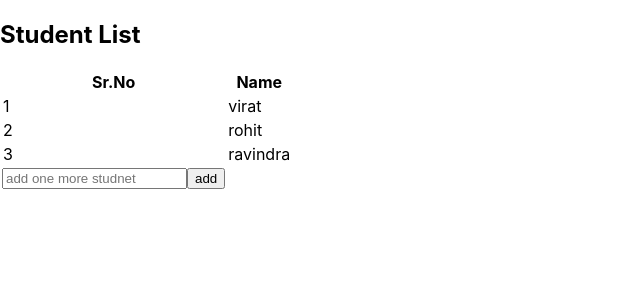
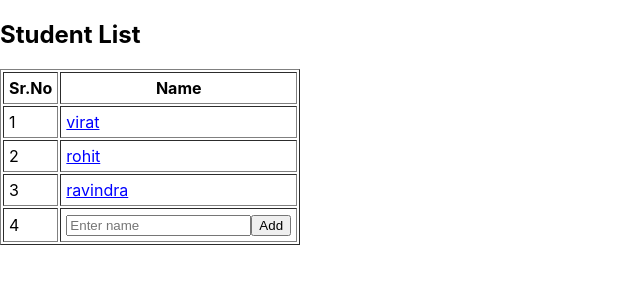
Before and after one commit to vvm3/StudentDetails, a React (Create React App) app: page / in a window 1280 px wide. Shown: the top 300 px of the page, without its empty margins (0-640 px from the left). Built offline with nearby package versions, Linux system fonts and the light colour scheme.

Commit message:
Add files via upload
add localstorage

```diff
--- a/src/FullClassList/studentlist.js
+++ b/src/FullClassList/studentlist.js
@@ -1,47 +1,58 @@
-import React, { useState } from 'react';
+import React, { useEffect, useState } from 'react';
 import studentData from "../Data/studentData.json";
 import { useNavigate } from 'react-router-dom';
-// import student from '../StudentPage/student';
 
 function StudentList() {
   const navigate = useNavigate();
-  const clickfun = (student) => {
-    navigate("/student", { state: student });
-  }
 
-  const [sname, setSname] = useState(studentData.students);
-  const[sname2, setSname2] = useState(
-    {
+  const [sname, setSname] = useState([]);
+  const [sname2, setSname2] = useState({
     srno: "",
     name: "",
     address: "",
     age: "",
     bloodGroup: "",
     email: ""
+  });
+
+  useEffect(() => {
+    const stored = localStorage.getItem("students");
+    if (stored) {
+      setSname(JSON.parse(stored));
+    } else {
+      setSname(studentData.students);
+      localStorage.setItem("students", JSON.stringify(studentData.students));
     }
-  );
+  }, []);
 
-const textChange = (e) =>{
-  const val = e.target.value;
-  const name = e.target.name;
-  setSname2((prev)=>({
+  const clickfun = (student) => {
+    navigate("/student", { state: student });
+  };
+
+  const textChange = (e) => {
+    const { name, value } = e.target;
+    setSname2((prev) => ({
       ...prev,
-      [name] : val
+      [name]: value
     }));
-}
+  };
 
- const add = (e) =>{
-      if(sname2 !== ""){
-        const newStudnet = {
-          srno : (sname.length + 1 ).toString(),
+  const add = () => {
+    if (!sname2.name.trim()) return;
+
+    const newStudent = {
+      srno: (sname.length + 1).toString(),
       name: sname2.name,
       address: sname2.address,
       age: sname2.age,
       bloodGroup: sname2.bloodGroup,
       email: sname2.email
-        }
+    };
 
-        setSname([...sname, newStudnet]);
+    const updatedList = [...sname, newStudent];
+    setSname(updatedList);
+    localStorage.setItem("students", JSON.stringify(updatedList));
+
     setSname2({
       srno: "",
       name: "",
@@ -50,15 +61,12 @@ const textChange = (e) =>{
       bloodGroup: "",
       email: ""
     });
-      }
-  }
-
-
+  };
 
   return (
     <div>
       <h2>Student List</h2>
-      <table>
+      <table border="1" cellPadding="5">
         <thead>
           <tr>
             <th>Sr.No</th>
@@ -70,13 +78,27 @@ const textChange = (e) =>{
             <tr key={student.srno}>
               <td>{student.srno}</td>
               <td>
-                <a Style={"cursor:pointer"} onClick={() => { clickfun(student) }}>{student.name}</a>
+                <span
+                  style={{ cursor: "pointer", color: "blue", textDecoration: "underline" }}
+                  onClick={() => clickfun(student)}
+                >
+                  {student.name}
+                </span>
               </td>
             </tr>
           ))}
           <tr>
-            <input type='text' placeholder='add one more studnet' name='name' onChange={textChange}/>
-            <button onClick={add}>add</button>
+            <td>{sname.length + 1}</td>
+            <td>
+              <input
+                type="text"
+                placeholder="Enter name"
+                name="name"
+                value={sname2.name}
+                onChange={textChange}
+              />
+              <button onClick={add}>Add</button>
+            </td>
           </tr>
         </tbody>
       </table>
```
Lines whose indentation alone changed are shown as unchanged.
